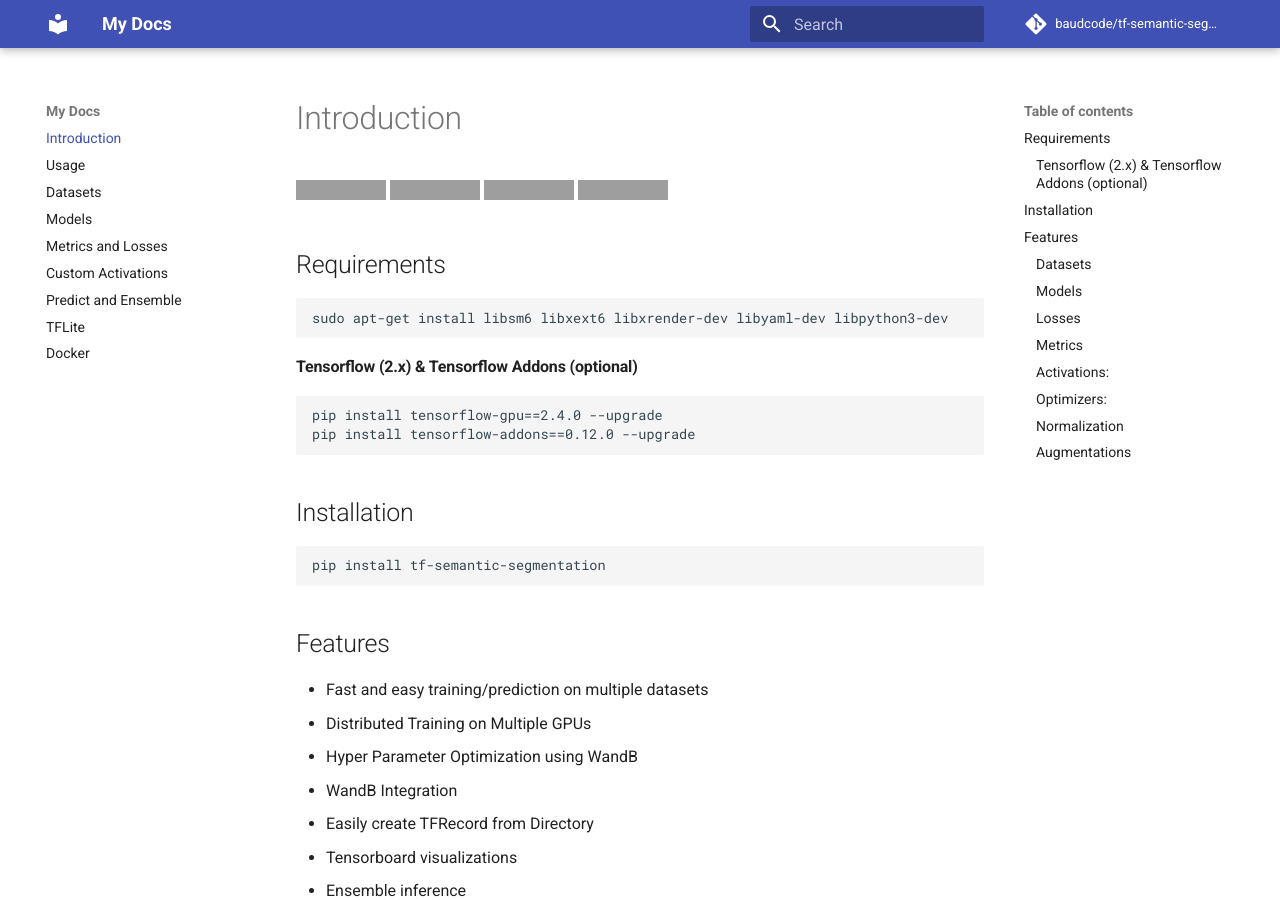
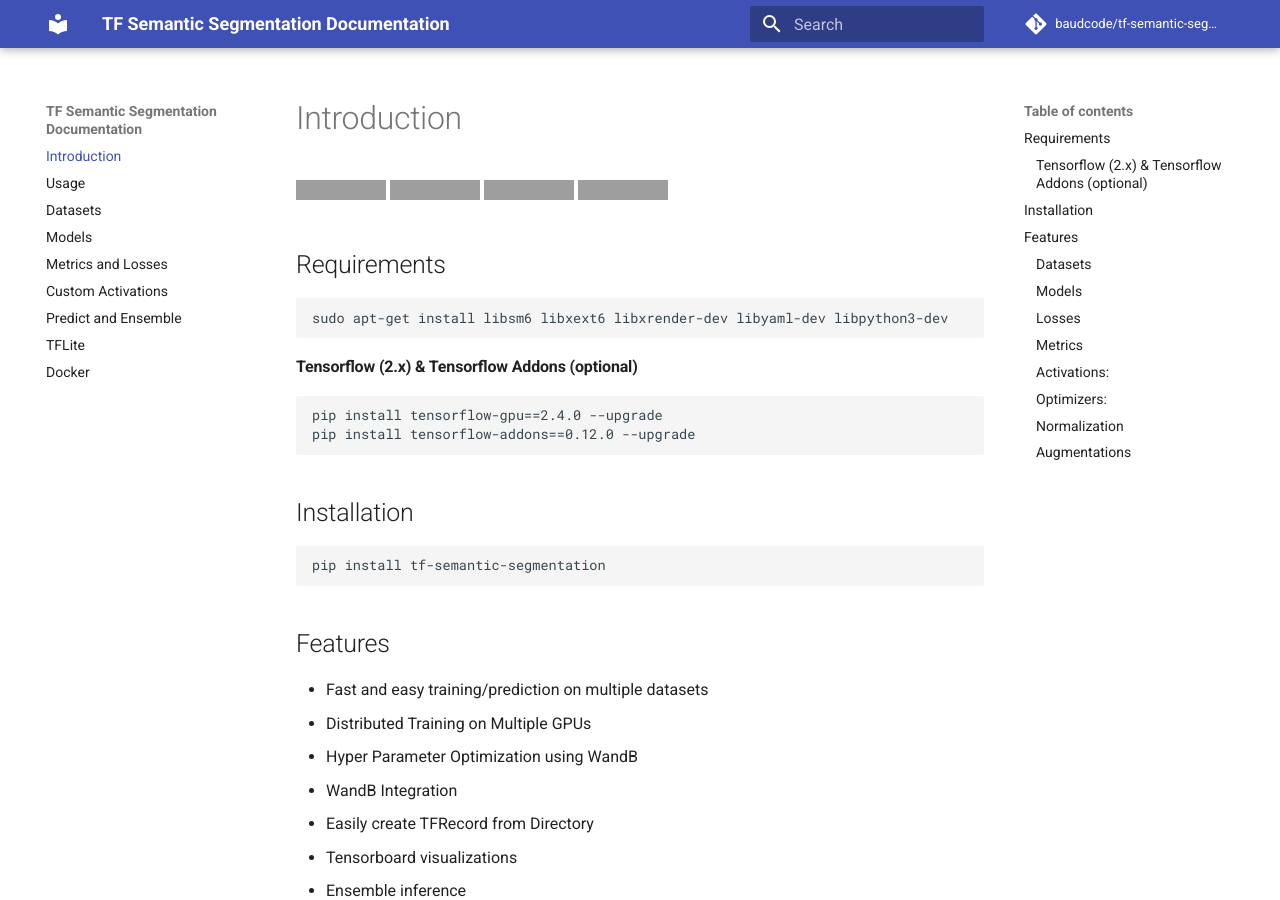
Before and after one commit to baudcode/tf-semantic-segmentation, an MkDocs documentation site: the page built from docs/index.md, in a window 1280 px wide and 900 px high. Built offline with MkDocs 1.6.1 and Material for MkDocs 9.7.7, drawn with Linux system fonts in a browser that asks for light colours; comment, search, counter and statistics services are not loaded; grey boxes are pictures that could not be loaded.

Commit message:
Change site name in docs

```diff
--- a/mkdocs.yml
+++ b/mkdocs.yml
@@ -1,4 +1,4 @@
-site_name: My Docs
+site_name: TF Semantic Segmentation Documentation
 theme:
   name: material
 repo_name: baudcode/tf-semantic-segmentation
```
